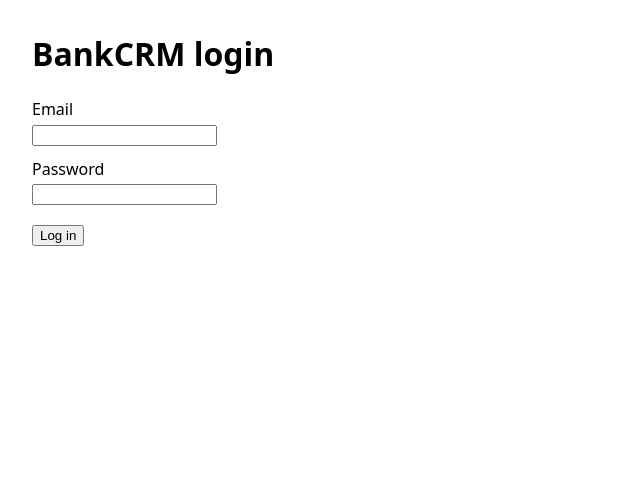
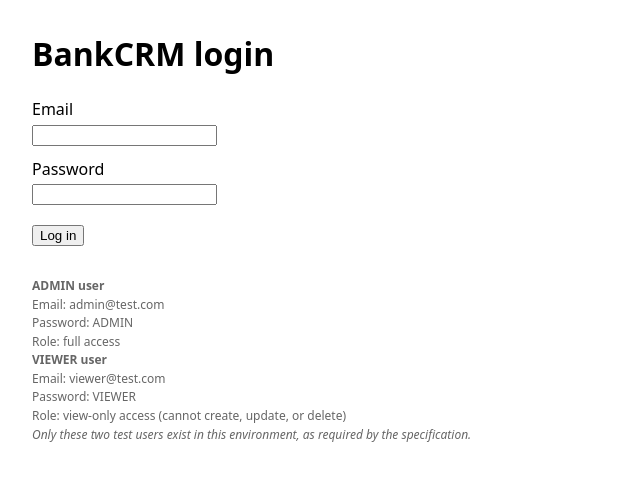
Before and after one commit to CrnkovicIvona/crm-ai-sdlc, a React (Vite) app: page /login in a window 1280 px wide. Shown: the top 480 px of the page, without its empty margins (0-640 px from the left). Built offline with nearby package versions, Linux system fonts and the light colour scheme; no server answers.

Commit message:
feat(AUTH-001): show specified test users on the login screen
Unobtrusive copy below the form in every environment, including
production, listing the AUTH-001 ADMIN and VIEWER test accounts.

Co-authored-by: CrnkovicIvona <CrnkovicIvona@users.noreply.github.com>

```diff
--- a/src/index.css
+++ b/src/index.css
@@ -17,3 +17,29 @@ input {
 button {
   margin-top: 0.5rem;
 }
+
+.test-users {
+  margin-top: 2rem;
+  max-width: 28rem;
+  color: #666;
+  font-size: 0.75rem;
+  line-height: 1.35;
+}
+
+.test-users p {
+  margin: 0.15rem 0;
+}
+
+.test-users-heading {
+  margin-top: 0.75rem;
+  font-weight: 600;
+}
+
+.test-users-heading:first-child {
+  margin-top: 0;
+}
+
+.test-users-note {
+  margin-top: 0.75rem;
+  font-style: italic;
+}
--- a/src/pages/LoginPage.tsx
+++ b/src/pages/LoginPage.tsx
@@ -60,6 +60,20 @@ export function LoginPage() {
           {error}
         </p>
       ) : null}
+      <aside className="test-users" data-testid="test-users">
+        <p className="test-users-heading">ADMIN user</p>
+        <p>Email: admin@test.com</p>
+        <p>Password: ADMIN</p>
+        <p>Role: full access</p>
+        <p className="test-users-heading">VIEWER user</p>
+        <p>Email: viewer@test.com</p>
+        <p>Password: VIEWER</p>
+        <p>Role: view-only access (cannot create, update, or delete)</p>
+        <p className="test-users-note">
+          Only these two test users exist in this environment, as required by
+          the specification.
+        </p>
+      </aside>
     </main>
   );
 }
```
Also changed, not shown: 1 other file (tests, documents, lock files or other folders).
